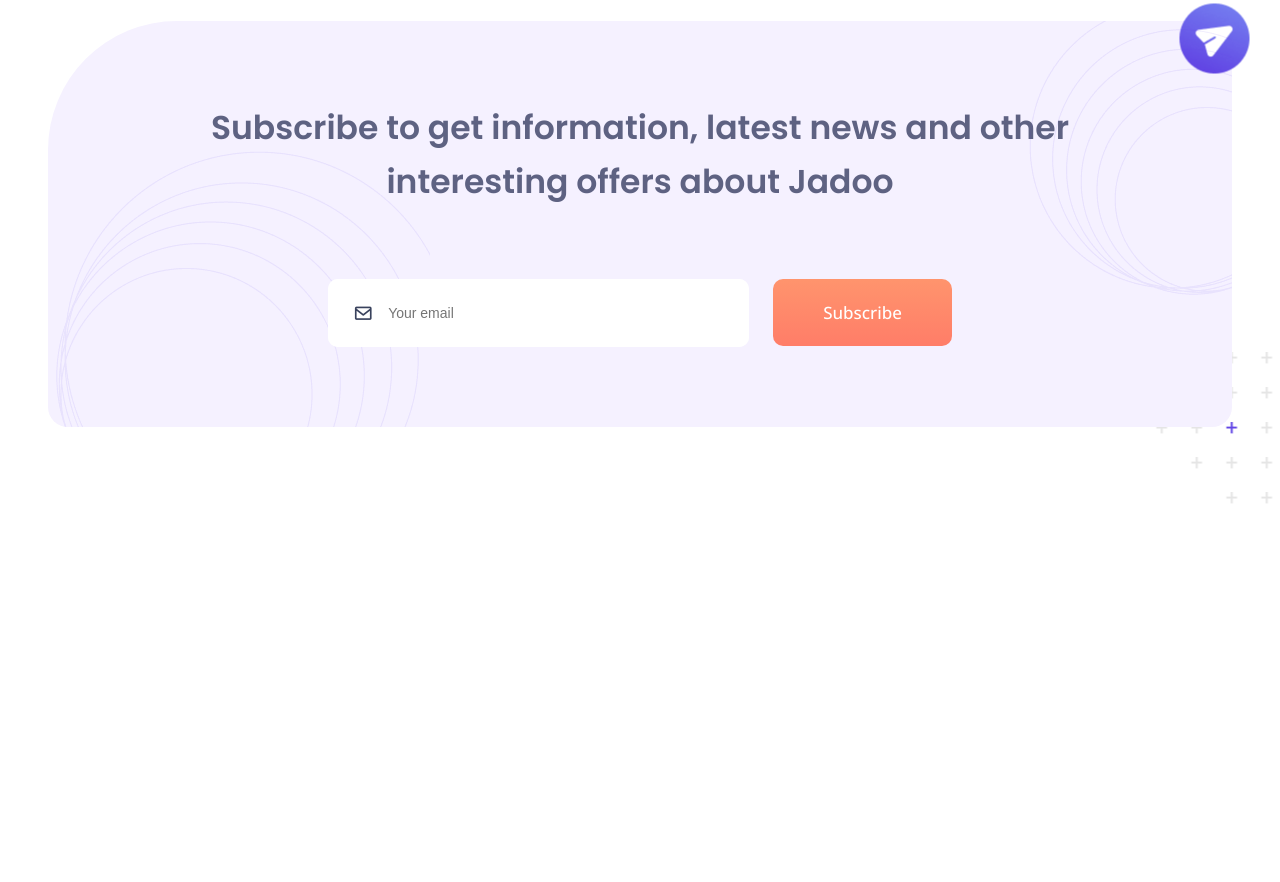
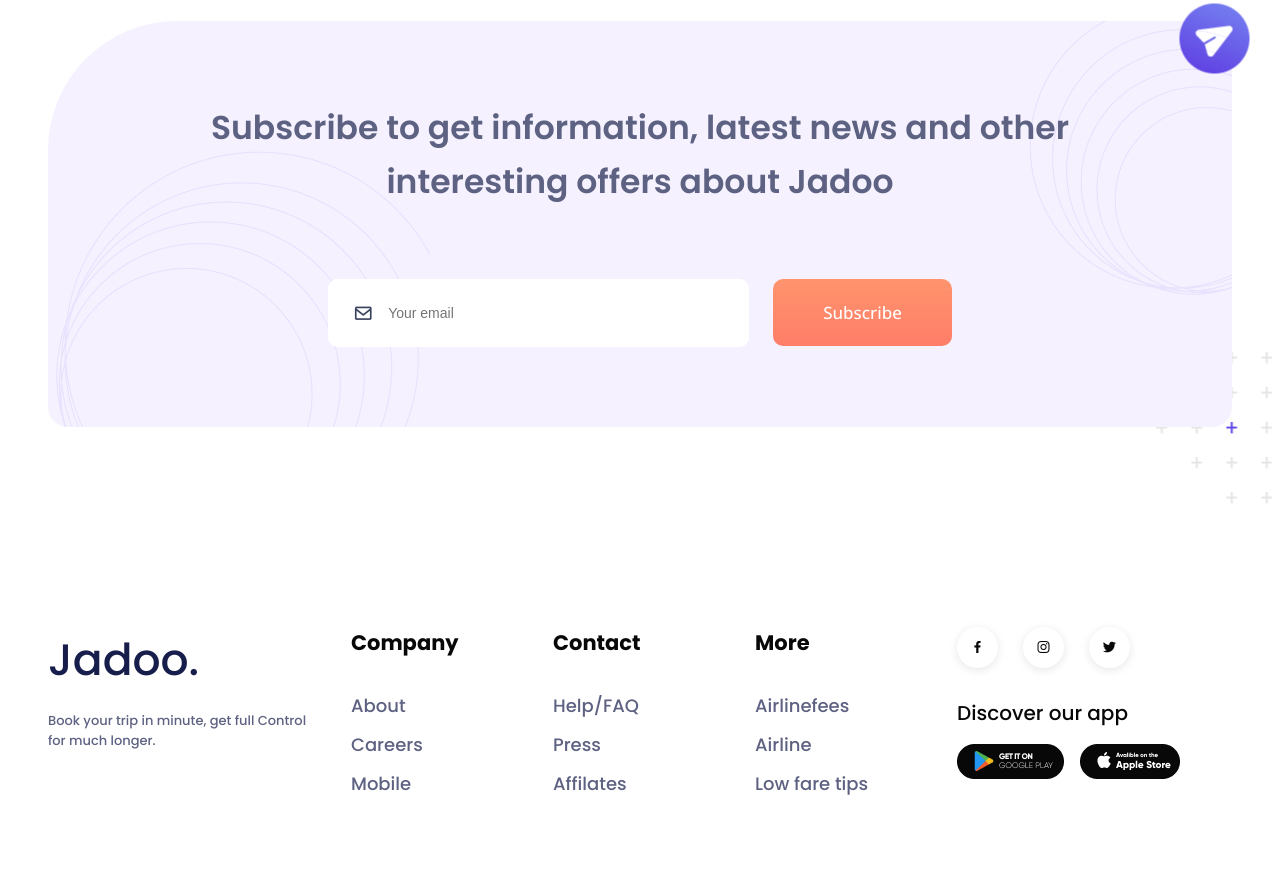
Before and after one commit to YT-PixelPerfectLabs/Jadoo-Travel-UI, a plain HTML site: page index.html in a window 1280 px wide. Shown: the part 3870-4752 px from the top of the page. Before the commit the page ends 4397 px from the top, so only its background shows below. Drawn offline with nearby package versions, Linux system fonts and the light colour scheme; a web font is replaced by a local one.

Commit message:
Added footer with responsive styling

```diff
--- a/css/responsive.css
+++ b/css/responsive.css
@@ -6,6 +6,27 @@
 
   .menu-block-btn {
     padding: 9px 22px;
+  }
+
+  .footer-row {
+    gap: 0;
+  }
+
+  .footer-column-logo {
+    order: 1;
+    width: 58.33333%;
+    margin-bottom: 50px;
+  }
+
+  .footer-column-social {
+    order: 2;
+    width: 41.66667%;
+    margin-bottom: 50px;
+  }
+
+  .footer-column-link {
+    order: 3;
+    width: 33.33333%;
   }
 }
 
@@ -368,6 +389,23 @@
     padding: 22px 50px;
     font-size: 17px;
   }
+
+  .footer-column-logo {
+    order: 1;
+    width: 25%;
+    margin-bottom: 0;
+  }
+
+  .footer-column-link {
+    order: 3;
+    width: 16.66667%;
+  }
+
+  .footer-column-social {
+    order: 5;
+    width: 25%;
+    margin-bottom: 0;
+  }
 }
 
 /* X-Large devices (large desktops, 1200px and up) */
--- a/css/styles.css
+++ b/css/styles.css
@@ -68,7 +68,7 @@ h6 {
   max-width: 80rem;
   height: auto;
   margin: 0 auto;
-  padding: 0 1.5rem;
+  padding: 0 2rem;
 }
 
 .text-decoration {
@@ -1044,6 +1044,8 @@ h6 {
 
 /* Logos Section End   */
 
+/* News Section Start   */
+
 .section-news {
   padding: 50px 0;
   position: relative;
@@ -1166,3 +1168,101 @@ img.section-news-send {
   transform: translate(50%, 50%);
   z-index: -1;
 }
+
+/* News Section End   */
+
+/* Footer Section Start   */
+
+footer {
+  padding-top: 100px;
+  padding-bottom: 85px;
+}
+
+.footer-row {
+  display: flex;
+  align-items: flex-start;
+  margin-left: -14px;
+  margin-right: -14px;
+  flex-wrap: wrap;
+  gap: 30px;
+  gap: 30px;
+}
+
+.footer-column-logo,
+.footer-column-social {
+  width: 100%;
+  padding: 0 14px;
+}
+
+.footer-column-link {
+  width: 100%;
+  padding: 0 14px;
+}
+
+.footer-logo {
+  font-size: 44px;
+  color: #181e4b;
+  font-weight: 500;
+  margin-bottom: 19px;
+}
+
+.footer-copy {
+  font-size: 13px;
+  font-weight: 500;
+}
+
+.footer-heading {
+  font-size: 21px;
+  color: #080809;
+  font-weight: bold;
+  font-family: "Poppins", serif;
+  margin-bottom: 34px;
+}
+
+.footer-links-list {
+  display: flex;
+  flex-direction: column;
+  gap: 12px;
+}
+
+.footer-links-item a {
+  color: #5e6282;
+  font-size: 18px;
+  font-weight: 500;
+}
+
+.footer-links-item a:hover {
+  color: #080809;
+}
+
+.footel-social-list {
+  display: flex;
+  align-items: center;
+  gap: 25px;
+  margin-bottom: 30px;
+}
+
+.footer-social-item a {
+  display: inline-flex;
+  align-items: center;
+  justify-content: center;
+  height: 41px;
+  width: 41px;
+  border-radius: 50%;
+  color: #080809;
+  box-shadow: 0px 2px 10px 0px rgba(0, 0, 0, 10%);
+}
+
+.footer-app-title {
+  color: #080809;
+  font-size: 20px;
+  font-weight: 500;
+  margin-bottom: 16px;
+}
+
+.footer-apps {
+  display: flex;
+  gap: 16px;
+}
+
+/* Footer Section End   */
--- a/index.html
+++ b/index.html
@@ -65,6 +65,7 @@
 
       <div class="header-backdrop"></div>
     </header>
+
     <!-- Main -->
     <main class="main">
       <!-- Hero Section -->
@@ -590,7 +591,7 @@
 
             <div class="section-news-field">
               <div class="section-news-input">
-                <i class='bx bx-envelope'></i>
+                <i class="bx bx-envelope"></i>
                 <input type="email" placeholder="Your email" name="" id="" />
               </div>
               <div class="section-news-btn">
@@ -601,12 +602,101 @@
             <img class="section-news-send" src="./images/send.png" alt="" />
             <img class="section-news-bg-1" src="./images/nl-bg1.png" alt="" />
             <img class="section-news-bg-2" src="./images/nl-bg2.png" alt="" />
-            <img class="section-bg-pat" src="./images/category-patt.png" alt="">
+            <img
+              class="section-bg-pat"
+              src="./images/category-patt.png"
+              alt=""
+            />
           </div>
         </div>
       </section>
     </main>
 
+    <!-- Footer -->
+    <footer>
+      <div class="container">
+        <div class="footer-row">
+          <div class="footer-column footer-column-logo">
+            <div class="footer-logo">Jadoo.</div>
+            <div class="footer-copy">
+              Book your trip in minute, get full Control for much longer.
+            </div>
+          </div>
+          <div class="footer-column footer-column-link">
+            <h4 class="footer-heading">Company</h4>
+            <ul class="footer-links-list">
+              <li class="footer-links-item">
+                <a href="#">About</a>
+              </li>
+              <li class="footer-links-item">
+                <a href="#">Careers</a>
+              </li>
+              <li class="footer-links-item">
+                <a href="#">Mobile</a>
+              </li>
+            </ul>
+          </div>
+          <div class="footer-column footer-column-link">
+            <h4 class="footer-heading">Contact</h4>
+            <ul class="footer-links-list">
+              <li class="footer-links-item">
+                <a href="#">Help/FAQ</a>
+              </li>
+              <li class="footer-links-item">
+                <a href="#">Press</a>
+              </li>
+              <li class="footer-links-item">
+                <a href="#">Affilates</a>
+              </li>
+            </ul>
+          </div>
+          <div class="footer-column footer-column-link">
+            <h4 class="footer-heading">More</h4>
+            <ul class="footer-links-list">
+              <li class="footer-links-item">
+                <a href="#">Airlinefees</a>
+              </li>
+              <li class="footer-links-item">
+                <a href="#">Airline</a>
+              </li>
+              <li class="footer-links-item">
+                <a href="#">Low fare tips</a>
+              </li>
+            </ul>
+          </div>
+          <div class="footer-column footer-column-social">
+            <ul class="footel-social-list">
+              <li class="footer-social-item">
+                <a href="#">
+                  <i class='bx bxl-facebook'></i>
+                </a>
+              </li>
+              <li class="footer-social-item">
+                <a href="#">
+                  <i class='bx bxl-instagram'></i>
+                </a>
+              </li>
+              <li class="footer-social-item">
+                <a href="#">
+                  <i class='bx bxl-twitter'></i>
+                </a>
+              </li>
+            </ul>
+
+            <div class="footer-app-title">Discover our app</div>
+            <div class="footer-apps">
+              <a href="#">
+                <img src="./images/play-store.png" alt="">
+              </a>
+              <a href="#">
+                <img src="./images/apple-store.png" alt="">
+              </a>
+            </div>
+          </div>
+        </div>
+      </div>
+    </footer>
+
     <script src="https://cdn.jsdelivr.net/npm/swiper@11/swiper-bundle.min.js"></script>
     <script src="./js/script.js"></script>
   </body>
```
Also changed, not shown: images/apple-store.png (added), images/play-store.png (added).
